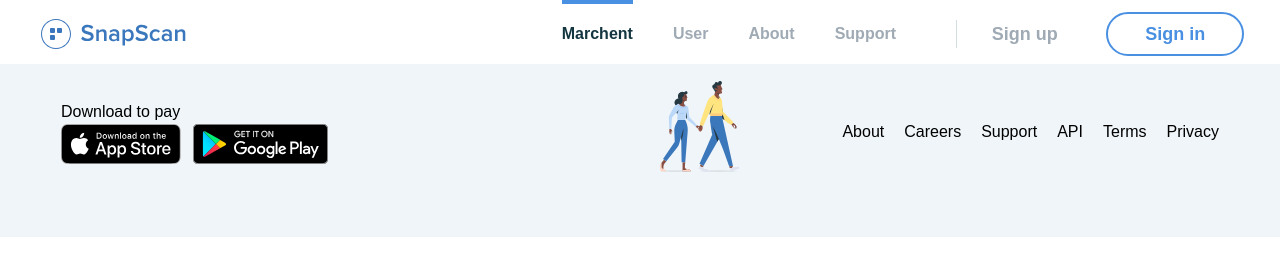
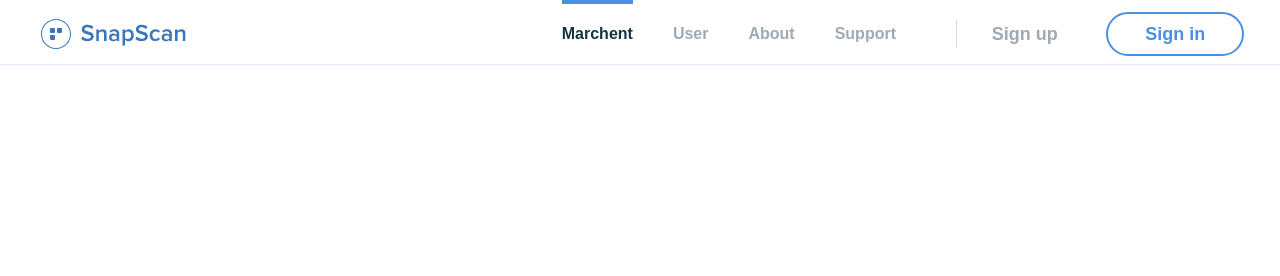
Before and after one commit to shafiqahmad81/snapscan, a website: page src/index.html in a window 1280 px wide. Drawn offline with Linux system fonts and the light colour scheme.

```diff
--- a/src/index.html
+++ b/src/index.html
@@ -119,7 +119,7 @@
 
       <!-- Bannar section end -->
       <!-- Footer section start -->
-      <footer class="mt-16 bg-[#eff5f9] pt-9 pb-[73px] relative">
+      <footer class="mt-16 bg-[#eff5f9] pt-9 pb-[73px] relative hidden">
         <div class="container m-auto max-w-[1230px] px-4 md:px-9">
           <div class="grid grid-cols-10 items-center">
             <div class="col-span-4">
```
